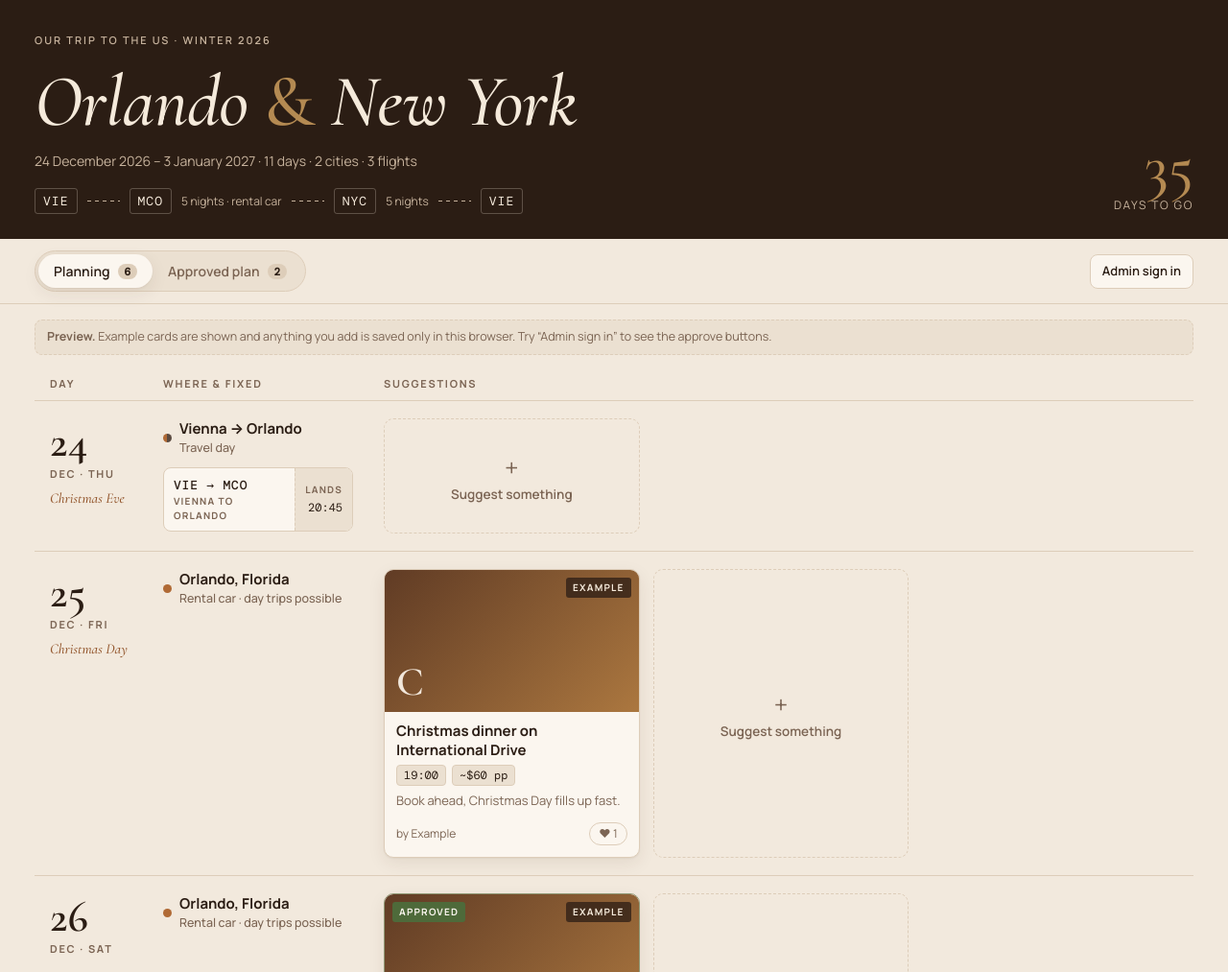
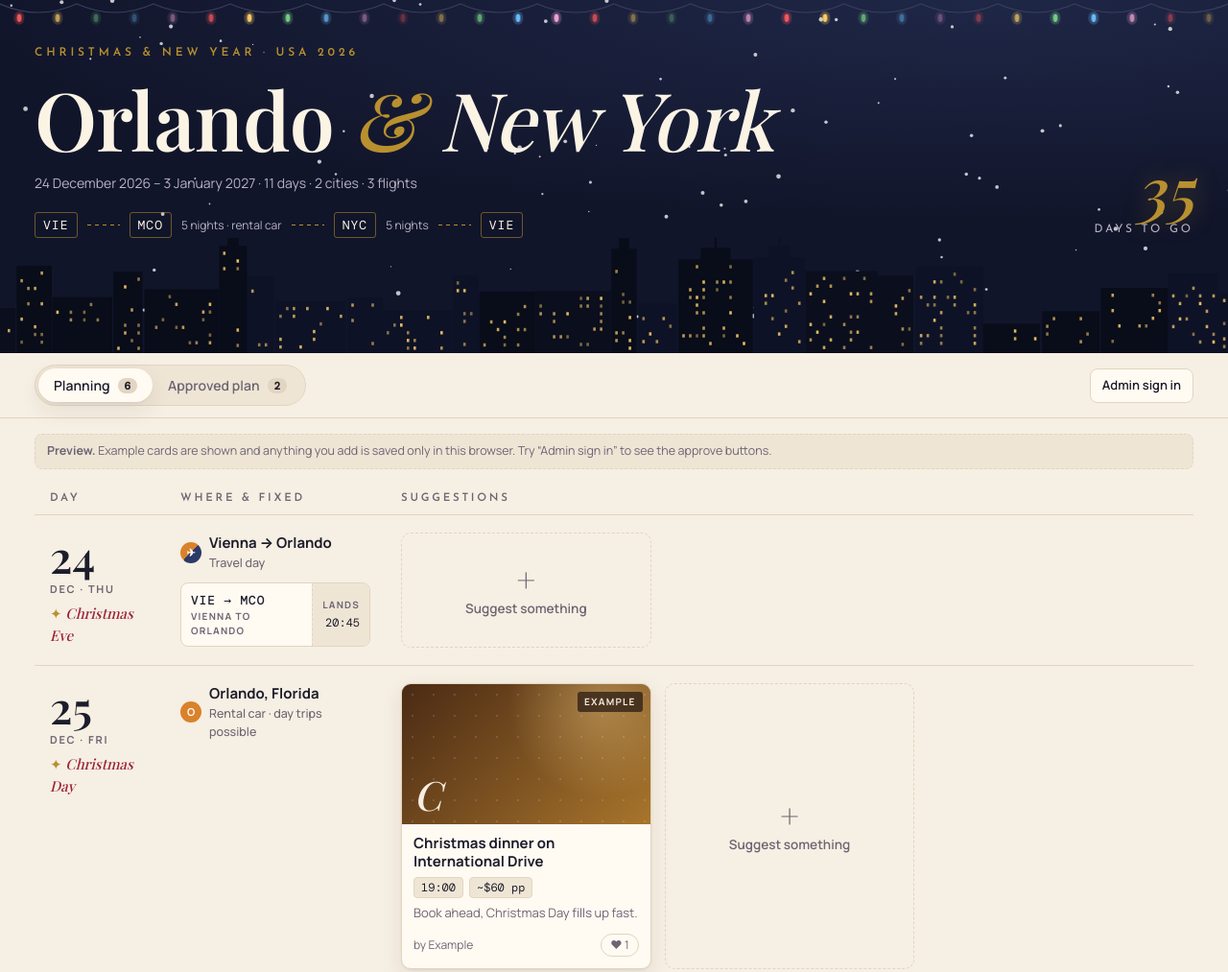
Before and after one commit to gnetovgermanprior-wq/us-trip, a plain HTML site: page index.html in a window 1280 px wide. Shown: the top 1013 px of the page at 96% size. Drawn offline with nearby package versions, Linux system fonts and the light colour scheme; a web font is replaced by a local one.

Commit message:
Festive New York redesign: night skyline, snow, string lights, cranberry and gold
Co-Authored-By: Claude Opus 5.5 <noreply@anthropic.com>
Claude-Session: https://claude.ai/code/session_01RAAAic7drrdESfbiiz4mrn

```diff
--- a/index.html
+++ b/index.html
@@ -7,7 +7,7 @@
 <meta name="claude:viewport-fit-sides" content="cover">
 <link rel="preconnect" href="https://fonts.googleapis.com">
 <link rel="preconnect" href="https://fonts.gstatic.com" crossorigin>
-<link rel="stylesheet" href="https://fonts.googleapis.com/css2?family=Cormorant+Garamond:ital,wght@0,500;0,600;1,500;1,600&family=Manrope:wght@400;500;600;700&family=DM+Mono:wght@400;500&display=swap">
+<link rel="stylesheet" href="https://fonts.googleapis.com/css2?family=Playfair+Display:ital,wght@0,500;0,600;0,700;1,500;1,600&family=Josefin+Sans:wght@400;600&family=Manrope:wght@400;500;600;700&family=DM+Mono:wght@400;500&display=swap">
 
 <script>
 /* ============================================================
@@ -24,41 +24,45 @@ window.TRIP_CONFIG = {
 
 <style>
 /* Layout: an itinerary ledger. One row per day: date | where + fixed flights | ideas or plan. */
+/* Layout: an itinerary ledger under a New York night sky. One row per day: date | where + fixed flights | ideas or plan.
+   Palette: midnight sky, champagne gold, cranberry, pine — Christmas into New Year's Eve. */
 :root{
-  --bg:#f2e9dd;          /* parchment */
-  --surface:#fbf6ef;     /* card paper */
-  --sunk:#ebe0d1;
-  --ink:#2b1d14;         /* espresso */
-  --muted:#7b6453;
-  --line:#ddcdb9;
-  --accent:#94582f;      /* cognac */
-  --accent-ink:#fff8ee;
-  --brass:#b48a52;
-  --ok:#4e6a3a;          /* olive: approved */
-  --ok-soft:#e3e6d3;
-  --fl:#b06a35;          /* florida tone */
-  --ny:#5a4a40;          /* new york tone */
-  --band:#2b1d14;        /* header band, same in both themes */
-  --band-ink:#f5eadb;
-  --band-muted:#c7b39d;
-  --shadow:0 1px 2px rgba(60,35,15,.06),0 6px 18px rgba(60,35,15,.08);
-  --f-display:"Cormorant Garamond",Georgia,"Times New Roman",serif;
+  --bg:#f6efe3;          /* warm ivory, like candlelit paper */
+  --surface:#fffaf2;
+  --sunk:#efe5d5;
+  --ink:#1c1c2b;         /* midnight ink */
+  --muted:#6e6573;
+  --line:#e2d5c1;
+  --accent:#9b2335;      /* cranberry */
+  --accent-ink:#fff7ec;
+  --brass:#b8902f;       /* champagne gold */
+  --ok:#2c5a43;          /* pine: approved */
+  --ok-soft:#dde7dc;
+  --fl:#d9822b;          /* florida sunset */
+  --ny:#2b3a67;          /* manhattan blue */
+  --band:#11152a;        /* night sky, same in both themes */
+  --band2:#1f2747;
+  --band-ink:#fbf3e4;
+  --band-muted:#b8b2c4;
+  --shadow:0 1px 2px rgba(28,20,40,.06),0 8px 22px rgba(60,30,20,.09);
+  --f-display:"Playfair Display",Georgia,"Times New Roman",serif;
+  --f-deco:"Josefin Sans",system-ui,sans-serif;
   --f-body:"Manrope",system-ui,-apple-system,"Segoe UI",sans-serif;
   --f-mono:"DM Mono",ui-monospace,"SFMono-Regular",Menlo,monospace;
 }
 @media (prefers-color-scheme: dark){
   :root:not([data-theme="light"]){
-    --bg:#1a120d;--surface:#251a13;--sunk:#20160f;--ink:#f1e5d5;--muted:#b49d88;--line:#3b2b20;
-    --accent:#d39a62;--accent-ink:#1a120d;--brass:#c9a46a;--ok:#a3bd85;--ok-soft:#2c3322;
-    --fl:#df9a5f;--ny:#c4b1a2;--band:#120c08;--band-ink:#f1e5d5;--band-muted:#a8927d;
-    --shadow:0 1px 2px rgba(0,0,0,.3),0 8px 22px rgba(0,0,0,.35);color-scheme:dark;
+    --bg:#0f1222;--surface:#181c33;--sunk:#13172b;--ink:#f4ecdf;--muted:#a9a3b8;--line:#2a2f4d;
+    --accent:#e0566a;--accent-ink:#0f1222;--brass:#e0bf6a;--ok:#7fbf98;--ok-soft:#1d2c2a;
+    --fl:#f0a159;--ny:#9fb2ea;--band:#080a16;--band2:#141a35;--band-ink:#fbf3e4;--band-muted:#a9a3b8;
+    --shadow:0 1px 2px rgba(0,0,0,.35),0 10px 26px rgba(0,0,0,.4);color-scheme:dark;
   }
 }
 :root[data-theme="dark"]{
-  --bg:#1a120d;--surface:#251a13;--sunk:#20160f;--ink:#f1e5d5;--muted:#b49d88;--line:#3b2b20;
-  --accent:#d39a62;--accent-ink:#1a120d;--brass:#c9a46a;--ok:#a3bd85;--ok-soft:#2c3322;
-  --fl:#df9a5f;--ny:#c4b1a2;--band:#120c08;--band-ink:#f1e5d5;--band-muted:#a8927d;
-  --shadow:0 1px 2px rgba(0,0,0,.3),0 8px 22px rgba(0,0,0,.35);color-scheme:dark;
+  --bg:#0f1222;--surface:#181c33;--sunk:#13172b;--ink:#f4ecdf;--muted:#a9a3b8;--line:#2a2f4d;
+  --accent:#e0566a;--accent-ink:#0f1222;--brass:#e0bf6a;--ok:#7fbf98;--ok-soft:#1d2c2a;
+  --fl:#f0a159;--ny:#9fb2ea;--band:#080a16;--band2:#141a35;--band-ink:#fbf3e4;--band-muted:#a9a3b8;
+  --shadow:0 1px 2px rgba(0,0,0,.35),0 10px 26px rgba(0,0,0,.4);color-scheme:dark;
 }
 *{box-sizing:border-box}
 [hidden]{display:none!important}
@@ -72,19 +76,28 @@ a{color:var(--accent)}
 .mono{font-family:var(--f-mono);font-variant-numeric:tabular-nums}
 
 /* ---------- header band ---------- */
-.band{background:var(--band);color:var(--band-ink)}
-.band .wrap{padding-block:34px 26px;display:grid;grid-template-columns:1fr auto;gap:24px;align-items:end}
-.eyebrow{font-size:11px;letter-spacing:.18em;text-transform:uppercase;color:var(--band-muted);font-weight:600}
-h1{font-family:var(--f-display);font-weight:500;font-style:italic;font-size:clamp(40px,7vw,76px);line-height:.95;margin:.25em 0 .2em;text-wrap:balance;letter-spacing:-.01em}
-h1 .amp{color:var(--brass);font-style:normal}
+.band{background:radial-gradient(120% 90% at 80% 0%,var(--band2),var(--band) 70%);color:var(--band-ink);position:relative;overflow:hidden;isolation:isolate}
+.band .wrap{padding-block:46px 120px;display:grid;grid-template-columns:1fr auto;gap:24px;align-items:end;position:relative;z-index:2}
+#snow{position:absolute;inset:0;width:100%;height:100%;z-index:1;pointer-events:none}
+.skyline{position:absolute;left:0;right:0;bottom:0;height:120px;z-index:1;pointer-events:none}
+.skyline svg{width:100%;height:100%;display:block}
+.lights{position:absolute;top:0;left:0;right:0;height:34px;z-index:2;pointer-events:none}
+.lights svg{width:100%;height:100%;display:block}
+.bulb{animation:twinkle 2.6s ease-in-out infinite}
+@keyframes twinkle{50%{opacity:.35}}
+.eyebrow{font-family:var(--f-deco);font-size:12px;letter-spacing:.32em;text-transform:uppercase;color:var(--brass);font-weight:600}
+h1{font-family:var(--f-display);font-weight:600;font-size:clamp(42px,7.4vw,84px);line-height:.98;margin:.22em 0 .18em;text-wrap:balance;letter-spacing:-.01em}
+h1 .amp{color:var(--brass);font-style:italic;font-weight:500}
+h1 em{font-style:italic;font-weight:500}
 .sub{color:var(--band-muted);font-size:14px}
-.route{display:flex;align-items:center;gap:10px;margin-top:18px;flex-wrap:wrap}
-.route .code{font-family:var(--f-mono);font-size:13px;letter-spacing:.08em;border:1px solid rgba(245,234,219,.25);padding:3px 8px;border-radius:3px}
-.route .dash{width:34px;height:1px;background:repeating-linear-gradient(90deg,var(--band-muted) 0 4px,transparent 4px 8px)}
+.route{display:flex;align-items:center;gap:10px;margin-top:20px;flex-wrap:wrap}
+.route .code{font-family:var(--f-mono);font-size:13px;letter-spacing:.08em;border:1px solid color-mix(in srgb,var(--brass) 55%,transparent);color:var(--band-ink);padding:3px 8px;border-radius:3px}
+.route .dash{width:34px;height:1px;background:repeating-linear-gradient(90deg,var(--brass) 0 4px,transparent 4px 8px)}
 .route .lbl{font-size:12px;color:var(--band-muted)}
 .count{text-align:right}
-.count .big{font-family:var(--f-display);font-size:64px;line-height:1;font-weight:500;color:var(--brass)}
-.count .small{font-size:12px;letter-spacing:.14em;text-transform:uppercase;color:var(--band-muted)}
+.count .big{font-family:var(--f-display);font-size:68px;line-height:1;font-weight:500;font-style:italic;color:var(--brass);text-shadow:0 0 24px color-mix(in srgb,var(--brass) 40%,transparent)}
+.count .small{font-family:var(--f-deco);font-size:12px;letter-spacing:.24em;text-transform:uppercase;color:var(--band-muted)}
+.deco{height:6px;border-top:1px solid var(--brass);border-bottom:1px solid var(--brass);opacity:.55}
 
 /* ---------- toolbar ---------- */
 .bar{position:sticky;top:env(safe-area-inset-top,0px);z-index:5;background:color-mix(in srgb,var(--bg) 92%,transparent);backdrop-filter:blur(8px);border-bottom:1px solid var(--line)}
@@ -105,23 +118,25 @@ h1 .amp{color:var(--brass);font-style:normal}
 
 /* ---------- ledger ---------- */
 .ledger{margin:22px auto 60px}
-.head,.row{display:grid;grid-template-columns:118px 230px minmax(0,1fr);gap:0}
-.head{font-size:11px;letter-spacing:.16em;text-transform:uppercase;color:var(--muted);font-weight:700;padding:0 0 8px}
+.head,.row{display:grid;grid-template-columns:136px 230px minmax(0,1fr);gap:0}
+.head{font-family:var(--f-deco);font-size:11.5px;letter-spacing:.24em;text-transform:uppercase;color:var(--muted);font-weight:700;padding:0 0 8px}
 .head>div{padding:0 16px}
 .row{border-top:1px solid var(--line);position:relative}
 .row:last-child{border-bottom:1px solid var(--line)}
 .row>.c{padding:18px 16px;min-width:0}
-.row.today{background:linear-gradient(90deg,color-mix(in srgb,var(--brass) 14%,transparent),transparent 60%)}
+.row.today{background:linear-gradient(90deg,color-mix(in srgb,var(--brass) 18%,transparent),transparent 60%);box-shadow:inset 3px 0 0 var(--brass)}
 .row.past{opacity:.62}
 .date{display:flex;flex-direction:column;gap:2px}
 .date .d{font-family:var(--f-display);font-size:46px;line-height:1.05;font-weight:600}
 .date .m{font-size:11px;letter-spacing:.16em;text-transform:uppercase;color:var(--muted);font-weight:700}
 .date .hol{font-family:var(--f-display);font-style:italic;font-size:15px;color:var(--accent);margin-top:4px}
+.date .hol::before{content:"✦ ";color:var(--brass);font-style:normal}
 .date .flag{display:inline-block;font-size:10px;letter-spacing:.14em;text-transform:uppercase;font-weight:700;background:var(--accent);color:var(--accent-ink);border-radius:3px;padding:1px 6px;margin-top:6px;width:max-content}
 .where{display:flex;flex-direction:column;gap:10px}
 .city{display:flex;align-items:center;gap:8px;font-weight:700;font-size:15px}
-.city i{width:9px;height:9px;border-radius:50%;flex:none}
-.city.fl i{background:var(--fl)} .city.ny i{background:var(--ny)} .city.tr i{background:linear-gradient(90deg,var(--fl) 50%,var(--ny) 50%)}
+.city i{width:22px;height:22px;border-radius:50%;flex:none;display:inline-flex;align-items:center;justify-content:center;font-style:normal;font-family:var(--f-body);font-size:11px;font-weight:800;color:#fff}
+.city.fl i{background:var(--fl)} .city.ny i{background:var(--ny)} .city.tr i{background:linear-gradient(135deg,var(--fl) 50%,var(--ny) 50%)}
+.city.ny i{color:var(--surface)} .city.fl i{color:var(--surface)}
 .city small{display:block;font-weight:500;color:var(--muted);font-size:12.5px}
 .ticket{border:1px solid var(--line);background:var(--surface);border-radius:8px;display:grid;grid-template-columns:1fr auto;font-size:12.5px;overflow:hidden}
 .ticket .l{padding:8px 10px}
@@ -137,7 +152,8 @@ h1 .amp{color:var(--brass);font-style:normal}
 .thumb{aspect-ratio:16/9;max-width:100%;background:var(--sunk);position:relative;display:block;overflow:hidden}
 .thumb img{width:100%;height:100%;object-fit:cover;display:block}
 .ph{position:absolute;inset:0;display:flex;align-items:flex-end;justify-content:space-between;padding:10px 12px;color:#fff8ee}
-.ph b{font-family:var(--f-display);font-size:42px;line-height:1;font-weight:600;opacity:.9}
+.ph::after{content:"";position:absolute;inset:0;background-image:radial-gradient(rgba(255,255,255,.5) 1px,transparent 1.5px);background-size:22px 22px;opacity:.25;pointer-events:none}
+.ph b{font-family:var(--f-display);font-size:42px;line-height:1;font-weight:500;font-style:italic;opacity:.95}
 .ph span{font-size:11px;letter-spacing:.12em;text-transform:uppercase;opacity:.85}
 .badge{position:absolute;top:8px;left:8px;font-size:10px;letter-spacing:.12em;text-transform:uppercase;font-weight:700;background:var(--ok);color:var(--surface);padding:3px 7px;border-radius:3px}
 .badge.ex{background:rgba(43,29,20,.75);color:#f5eadb;left:auto;right:8px}
@@ -206,7 +222,9 @@ footer .wrap{display:flex;justify-content:space-between;gap:12px;flex-wrap:wrap}
 @media (max-width:820px){
   .band .wrap{grid-template-columns:1fr}
   .count{text-align:left}
-  .count .big{font-size:48px}
+  .count .big{font-size:52px}
+  .band .wrap{padding-block:40px 100px}
+  .skyline{height:96px}
   .head{display:none}
   .row{grid-template-columns:auto minmax(0,1fr)}
   .row>.c.ideas{grid-column:1/-1;padding-top:0}
@@ -218,6 +236,7 @@ footer .wrap{display:flex;justify-content:space-between;gap:12px;flex-wrap:wrap}
   .two{grid-template-columns:1fr}
   .pv{grid-template-columns:96px minmax(0,1fr)}
 }
+@media (prefers-reduced-motion:reduce){.bulb{animation:none}}
 @media (prefers-reduced-motion:no-preference){
   .card{transition:transform .15s ease,box-shadow .15s ease}
   .card:hover{transform:translateY(-2px)}
@@ -226,10 +245,13 @@ footer .wrap{display:flex;justify-content:space-between;gap:12px;flex-wrap:wrap}
 </head>
 <body>
 <header class="band">
+  <canvas id="snow" aria-hidden="true"></canvas>
+  <div class="lights" id="lights" aria-hidden="true"></div>
+  <div class="skyline" id="skyline" aria-hidden="true"></div>
   <div class="wrap">
     <div>
-      <div class="eyebrow">Our trip to the US · Winter 2026</div>
-      <h1>Orlando <span class="amp">&amp;</span> New York</h1>
+      <div class="eyebrow">Christmas &amp; New Year · USA 2026</div>
+      <h1>Orlando <span class="amp">&amp;</span> <em>New York</em></h1>
       <div class="sub">24 December 2026 – 3 January 2027 · 11 days · 2 cities · 3 flights</div>
       <div class="route" aria-label="Flight route">
         <span class="code">VIE</span><span class="dash"></span><span class="code">MCO</span>
@@ -329,8 +351,9 @@ const host = u => { try { return new URL(u).hostname.replace(/^www\./,''); } cat
 const ls = {get(k,d){try{const v=localStorage.getItem(k);return v==null?d:JSON.parse(v)}catch{return d}}, set(k,v){try{localStorage.setItem(k,JSON.stringify(v))}catch{}}};
 const hue = s => { let h=0; for (const c of String(s)) h=(h*31+c.charCodeAt(0))%360; return h; };
 function placeholder(title, site){
-  const h = 16 + hue(title||site)%18; // stay in the brown/amber family
-  return `<div class="ph" style="background:linear-gradient(135deg,hsl(${h} 45% 26%),hsl(${h+8} 46% 46%))"><b>${esc((title||site||'?').trim()[0]?.toUpperCase()||'?')}</b><span>${esc(site||'')}</span></div>`;
+  const pals = [['#5e1420','#a3313f'],['#173b2c','#2f6b4f'],['#141a35','#33427a'],['#4a2a14','#a8752c']]; // cranberry, pine, midnight, gold
+  const [a,b] = pals[hue(title||site)%pals.length];
+  return `<div class="ph" style="background:radial-gradient(circle at 80% 15%,rgba(255,220,150,.35),transparent 40%),linear-gradient(135deg,${a},${b})"><b>${esc((title||site||'?').trim()[0]?.toUpperCase()||'?')}</b><span>${esc(site||'')}</span></div>`;
 }
 function thumb(it, cls='thumb'){
   const img = safeUrl(it.image);
@@ -431,7 +454,7 @@ function whereCell(d){
   const c = d.city;
   const tix = (d.fixed||[]).map(f=>`<div class="ticket"><div class="l"><div class="codes">${esc(f.codes)}</div><div class="k">${esc(f.label)}</div></div><div class="r"><span class="k">${esc(f.tlabel)}</span><span class="t">${esc(f.time)}${f.end?`–${esc(f.end)}`:''}</span></div></div>`).join('');
   const sub = d.extra || c.sub;
-  return `<div class="where"><div class="city ${c.cls}"><i></i><div>${esc(c.name)}${sub?`<small>${esc(sub)}</small>`:''}</div></div>${tix}</div>`;
+  return `<div class="where"><div class="city ${c.cls}"><i aria-hidden="true">${c.cls==='fl'?'O':c.cls==='ny'?'N':'✈'}</i><div>${esc(c.name)}${sub?`<small>${esc(sub)}</small>`:''}</div></div>${tix}</div>`;
 }
 function card(it){
   const url = safeUrl(it.url), site = it.site && it.site!=='example' ? it.site : host(url);
@@ -581,6 +604,51 @@ $('#admin-btn').onclick = async () => {
   catch (e) { toast('Sign in failed: ' + e.message); }
 };
 
+/* ---------- header decoration: skyline, string lights, snow ---------- */
+(function decorate(){
+  // Manhattan skyline with lit windows (seeded, so it looks the same every visit)
+  let seed = 7; const rnd = () => (seed = (seed*16807) % 2147483647) / 2147483647;
+  const W = 1600, H = 120; let x = 0, out = '';
+  const fills = ['#0b0e1d','#0e1226','#090c19'];
+  while (x < W) {
+    const w = 26 + rnd()*54, special = rnd() < .07;
+    const h = special ? 95 + rnd()*20 : 30 + rnd()*62;
+    const f = fills[Math.floor(rnd()*3)];
+    out += `<rect x="${x.toFixed(1)}" y="${(H-h).toFixed(1)}" width="${w.toFixed(1)}" height="${h.toFixed(1)}" fill="${f}"/>`;
+    if (special) { // spire, a nod to the Empire State & Chrysler buildings
+      out += `<rect x="${(x+w*.3).toFixed(1)}" y="${(H-h-12).toFixed(1)}" width="${(w*.4).toFixed(1)}" height="12" fill="${f}"/><rect x="${(x+w/2-1).toFixed(1)}" y="${(H-h-34).toFixed(1)}" width="2" height="22" fill="${f}"/><circle cx="${(x+w/2).toFixed(1)}" cy="${(H-h-35).toFixed(1)}" r="1.6" fill="#ff6b6b"/>`;
+    }
+    for (let wy = H-h+6; wy < H-6; wy += 8) for (let wx = x+4; wx < x+w-5; wx += 7)
+      if (rnd() < .22) out += `<rect x="${wx.toFixed(1)}" y="${wy.toFixed(1)}" width="2.6" height="3.4" fill="#f3c969" opacity="${(.45+rnd()*.5).toFixed(2)}"/>`;
+    x += w + rnd()*3;
+  }
+  document.getElementById('skyline').innerHTML = `<svg viewBox="0 0 ${W} ${H}" preserveAspectRatio="xMidYMax slice">${out}</svg>`;
+
+  // A sagging string of Christmas lights across the top
+  const colors = ['#ff5a5f','#ffd166','#7bd389','#6ec1ff','#f7a8d8'];
+  let path = 'M0 4', bulbs = '';
+  const seg = 100, n = 16;
+  for (let i = 0; i < n; i++) path += ` Q ${i*seg+seg/2} 22 ${(i+1)*seg} 4`;
+  for (let i = 0; i < n*2; i++) {
+    const t = (i+.5)/(n*2), px = t*n*seg, local = (px % seg)/seg, py = 4 + 18*4*local*(1-local)*.5 + 2;
+    const c = colors[i % colors.length];
+    bulbs += `<g class="bulb" style="animation-delay:${(i*0.37)%2.6}s"><circle cx="${px.toFixed(1)}" cy="${(py+6).toFixed(1)}" r="7" fill="${c}" opacity=".25"/><ellipse cx="${px.toFixed(1)}" cy="${(py+6).toFixed(1)}" rx="3" ry="4.2" fill="${c}"/></g>`;
+  }
+  document.getElementById('lights').innerHTML = `<svg viewBox="0 0 ${n*seg} 34" preserveAspectRatio="none"><path d="${path}" stroke="#3a3f5c" stroke-width="1.2" fill="none"/>${bulbs}</svg>`;
+
+  // Gentle snowfall
+  const cv = document.getElementById('snow'), ctx = cv.getContext('2d');
+  const still = matchMedia('(prefers-reduced-motion: reduce)').matches;
+  let flakes = [], w = 0, h = 0;
+  const size = () => { const r = cv.getBoundingClientRect(), d = devicePixelRatio||1; w = r.width; h = r.height; cv.width = w*d; cv.height = h*d; ctx.setTransform(d,0,0,d,0,0);
+    flakes = Array.from({length: Math.round(w/14)}, () => ({x:Math.random()*w, y:Math.random()*h, r:.6+Math.random()*1.8, s:.2+Math.random()*.6, d:Math.random()*6.28})); };
+  const draw = () => { ctx.clearRect(0,0,w,h); ctx.fillStyle = 'rgba(255,255,255,.75)';
+    for (const f of flakes) { ctx.beginPath(); ctx.arc(f.x, f.y, f.r, 0, 6.283); ctx.fill(); } };
+  const tick = () => { for (const f of flakes) { f.y += f.s; f.d += .01; f.x += Math.sin(f.d)*.3; if (f.y > h+3) { f.y = -3; f.x = Math.random()*w; } } draw(); requestAnimationFrame(tick); };
+  size(); addEventListener('resize', size);
+  if (still) draw(); else tick();
+})();
+
 /* ---------- boot ---------- */
 (async () => {
   if (CFG.firebase) {
```
Also changed, not shown: README.md.
